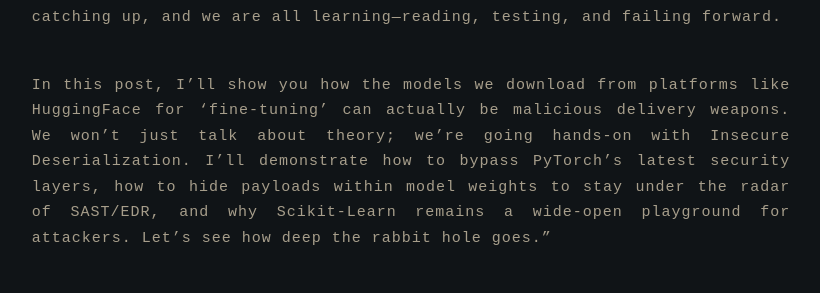
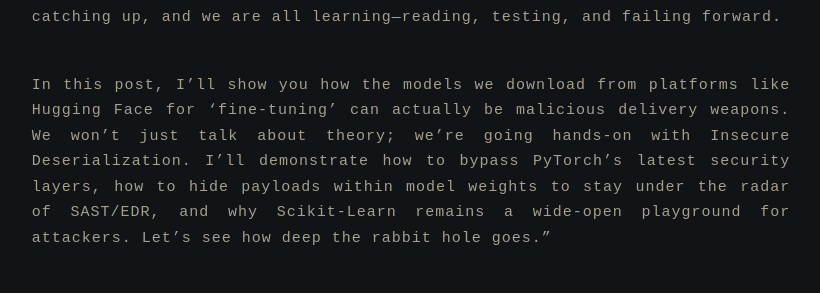
Before and after one commit to mhmtayberk/ayberkninja.github.io, a Jekyll site: the page built from all_collections/_posts/2025-12-24-universal-vulnerabilities-of-ml-models.md, in a window 1280 px wide and 900 px high, scrolled down 498 px. Shown: the part 183-476 px from the top of the window, without its empty margins (229-1049 px from the left). Built offline with Jekyll 4.4.1, drawn with Linux system fonts in a browser that asks for light colours; some of the changed text lies outside the part shown.

Commit message:
Update 2025-12-24-universal-vulnerabilities-of-ml-models.md

````diff
--- a/all_collections/_posts/2025-12-24-universal-vulnerabilities-of-ml-models.md
+++ b/all_collections/_posts/2025-12-24-universal-vulnerabilities-of-ml-models.md
@@ -13,7 +13,7 @@
 ## TLDR;
 2025 was a year spent understanding AI, using it correctly, and adapting to the wave of new security approaches entering our lives. The world is still catching up, and we are all learning—reading, testing, and failing forward.
 
-In this post, I’ll show you how the models we download from platforms like HuggingFace for 'fine-tuning' can actually be malicious delivery weapons. We won't just talk about theory; we’re going hands-on with Insecure Deserialization. I’ll demonstrate how to bypass PyTorch's latest security layers, how to hide payloads within model weights to stay under the radar of SAST/EDR, and why Scikit-Learn remains a wide-open playground for attackers. Let's see how deep the rabbit hole goes."
+In this post, I’ll show you how the models we download from platforms like Hugging Face for 'fine-tuning' can actually be malicious delivery weapons. We won't just talk about theory; we’re going hands-on with Insecure Deserialization. I’ll demonstrate how to bypass PyTorch's latest security layers, how to hide payloads within model weights to stay under the radar of SAST/EDR, and why Scikit-Learn remains a wide-open playground for attackers. Let's see how deep the rabbit hole goes."
 
 ## The Core Problem: Models Are Executable
 Model files such as .pth, .pkl, and .joblib do not consist solely of static data. When you save a model to disk, you are not just writing the weight matrices to a table. Using Python's Pickle (or similar) mechanism, you serialize and store that model object. When you load the model back (using torch.load or joblib.load), what actually happens is not a data read operation, but the deserialization of that object.
@@ -85,7 +85,7 @@
 
 When we push this unsafe PTH file to Hugging Face, you can see that it labels the file as unsafe.
 
-<img src="/assets/blog-photos/universal-vulnerabilities-of-ml-models/HuggingFace-unsafe-label.png" class="imgCenter" alt="HuggingFace Unsafe Labelling">
+<img src="/assets/blog-photos/universal-vulnerabilities-of-ml-models/HuggingFace-unsafe-label.png" class="imgCenter" alt="Hugging Face Unsafe Labelling">
 
 ### Phase 2: Stealth Way
 In a real attack, our goal is to blind static analysis tools (Hugging Face PickleScan, etc.). The way to do this is to remove the threat from the Metadata (Pickle) section and hide it within the model's Mathematical Weights (Weights/Bias). I would like to reiterate that the purpose of this article is not to try to bypass security products.
@@ -137,7 +137,7 @@
 print("[+] Logic Bomb saved as 'logic_bomb.pth'.")
 ```
 
-<img src="/assets/blog-photos/universal-vulnerabilities-of-ml-models/HuggingFace-picklescan-bypass.png" class="imgCenter" alt="HuggingFace picklescan Bypass Example">
+<img src="/assets/blog-photos/universal-vulnerabilities-of-ml-models/HuggingFace-picklescan-bypass.png" class="imgCenter" alt="Hugging Face picklescan Bypass Example">
 
 > For torch.load to work, the victim’s environment must have the LogicBombModel class defined; otherwise, it will trigger an AttributeError. In a real-world scenario, attackers bypass this by bundling the model with a "necessary" helper script (Social Engineering) or by injecting the malicious class into legitimate libraries via supply chain attacks.
 
@@ -151,10 +151,10 @@
 The biggest difference is this: The weights_only logic introduced with PyTorch 2.6+ is not yet standard in the Scikit-Learn world. The moment you load a .joblib file with joblib.load(), a fully-fledged Python interpreter starts running in the background.
 
 
-Using the same logic, let's quickly create one example that can be detected and one that cannot be detected after uploading to HuggingFace.
+Using the same logic, let's quickly create one example that can be detected and one that cannot be detected after uploading to Hugging Face.
 
 ### Loud Joblib
-Here, we are using os.system directly. When the joblib file is loaded, the Pickle protocol will see the posix.system call and it will be labeled as Unsafe by HuggingFace.
+Here, we are using os.system directly. When the joblib file is loaded, the Pickle protocol will see the posix.system call and it will be labeled as Unsafe by Hugging Face.
 
 ```python
 import joblib
@@ -172,7 +172,7 @@
 print("[+] Loud Joblib saved. HF will probably scream.")
 ```
 
-The HuggingFace scanner reads the Pickle bytecode inside the file and marks the file as “Unsafe” as soon as it encounters the GLOBAL posix system command.
+The Hugging Face scanner reads the Pickle bytecode inside the file and marks the file as “Unsafe” as soon as it encounters the GLOBAL posix system command.
 
 ### Stealth Joblib
 Here, we are modifying the logic we used in PyTorch a little. Scikit-Learn models do not have a forward method, but they do have a predict method. However, most people do not just load the model and leave it; they make predictions. If we don't want to be caught at load time, we should hide the eval keyword and embed the actual action inside the coefficients (coef_).
@@ -228,7 +228,7 @@
 In a corporate MLOps pipeline, models should not only be scanned; the concept of Signed Models should also be implemented. Only allowing models signed with the organization's own key to enter the Production environment is the most definitive way to prevent potential Supply Chain Attacks from outside sources.
 
 ### Fickling
-Static scanners (such as <a href="https://huggingface.co/docs/hub/security-pickle" target="_blank">HuggingFace PickleScan.</a>) only look for specific signatures. **Fickling**, developed by Trail of Bits, is a more comprehensive and advanced tool for pickle security. It is not just a scanner, but also a decompiler, static analysis tool, and bytecode editor. Its biggest difference is that it can perform a secure analysis without actually executing any part of the code by symbolically executing the pickle virtual machine (Pickle Machine). It can be used both via the CLI and directly within the code as a Python library.
+Static scanners (such as <a href="https://huggingface.co/docs/hub/security-pickle" target="_blank">Hugging Face PickleScan.</a>) only look for specific signatures. **Fickling**, developed by Trail of Bits, is a more comprehensive and advanced tool for pickle security. It is not just a scanner, but also a decompiler, static analysis tool, and bytecode editor. Its biggest difference is that it can perform a secure analysis without actually executing any part of the code by symbolically executing the pickle virtual machine (Pickle Machine). It can be used both via the CLI and directly within the code as a Python library.
 
 One of Fickling's most powerful features is that it provides a whitelist-based security hook for pickle loads. This feature allows safe imports from ML libraries while blocking all other calls.
 
@@ -262,14 +262,14 @@
 fickling --trace data.pkl
 ```
 
-<img src="/assets/blog-photos/universal-vulnerabilities-of-ml-models/fickling-cli-example.png" class="imgCenter" alt="HuggingFace picklescan Bypass Example">
+<img src="/assets/blog-photos/universal-vulnerabilities-of-ml-models/fickling-cli-example.png" class="imgCenter" alt="Hugging Face picklescan Bypass Example">
 
 For more detailed information about Fickling, you can check out the <a href="https://github.com/trailofbits/fickling" target="_blank">GitHub repository.</a>
 
 
 
 ## Last Word
-As the world has been exploring the world of AI in recent years, new security methodologies are being developed day by day. While corporate companies are trying to keep up with this transformation, exceptions are increasing, and security points are not being given enough attention.
+As the world has been exploring the world of AI in recent years, new security methodologies are being developed day by day. While corporations are trying to keep up with this transformation, exceptions are increasing, and security points are not being given enough attention.
 
 
 Of course, we haven't reinvented the wheel in this blog post. Beyond the technical details, I've tried to support a shift in mindset.
````
